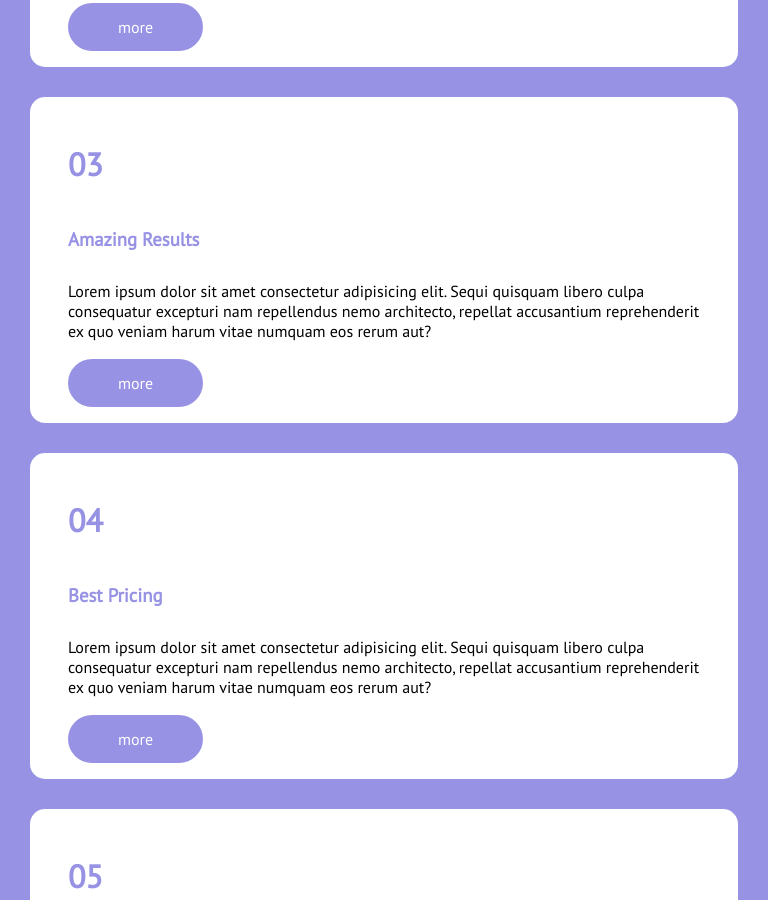
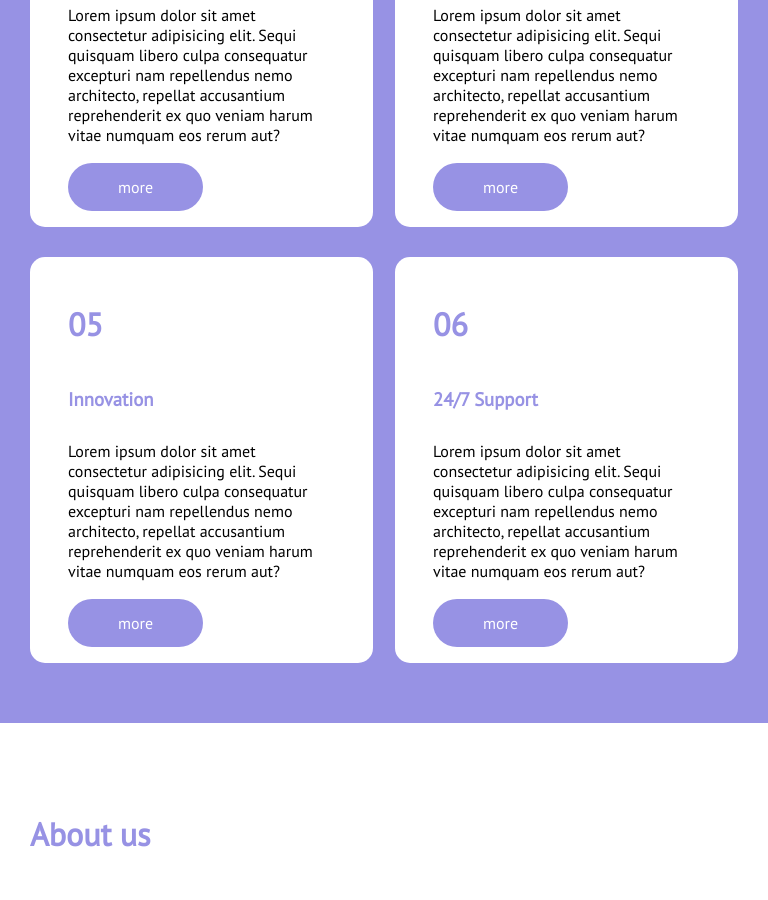
Before and after one commit to AlexandruConstantinBurlacu/htmlcss-responsive-layout, a plain HTML site: page index.html in a window 768 px wide. Shown: the part 6183-7083 px from the top of the page. Drawn offline with Linux system fonts and the light colour scheme.

Commit message:
posizionamento benefits per tablet

```diff
--- a/index.html
+++ b/index.html
@@ -103,6 +103,7 @@
         <!-- SEZIONE BENEFITS -->
         <section class="benefits">
             <h2>Benefits of working with us</h2>
+            <div class="container-due">
                 <div class="pros">
                     <h1>01</h1>
                     <h3>High Quality</h3>
@@ -115,6 +116,8 @@
                     <p>Lorem ipsum dolor sit amet consectetur adipisicing elit. Sequi quisquam libero culpa consequatur excepturi nam repellendus nemo architecto, repellat accusantium reprehenderit ex quo veniam harum vitae numquam eos rerum aut?</p>
                     <a href="#">more</a>
                 </div>
+            </div>
+            <div class="container-due">
                 <div class="pros">
                     <h1>03</h1>
                     <h3>Amazing Results</h3>
@@ -127,6 +130,8 @@
                     <p>Lorem ipsum dolor sit amet consectetur adipisicing elit. Sequi quisquam libero culpa consequatur excepturi nam repellendus nemo architecto, repellat accusantium reprehenderit ex quo veniam harum vitae numquam eos rerum aut?</p>
                     <a href="#">more</a>
                 </div>
+            </div>
+            <div class="container-due">
                 <div class="pros">
                     <h1>05</h1>
                     <h3>Innovation</h3>
@@ -137,6 +142,7 @@
                     <h3>24/7 Support</h3>
                     <p>Lorem ipsum dolor sit amet consectetur adipisicing elit. Sequi quisquam libero culpa consequatur excepturi nam repellendus nemo architecto, repellat accusantium reprehenderit ex quo veniam harum vitae numquam eos rerum aut?</p>
                     <a href="#">more</a>
+                </div>
             </div>
         </section>
         <!-- SEZIONE ABOUT US -->
--- a/mobile.css
+++ b/mobile.css
@@ -261,7 +261,7 @@ body {
         padding-right: 38px;
     }
 
-    .pros:last-of-type {
+    .container-due:last-of-type {
         margin-bottom: 60px;
     }
 
--- a/tablet.css
+++ b/tablet.css
@@ -258,6 +258,11 @@ body {
         margin-bottom: 70px;
     }
 
+    .container-due {
+        display: flex;
+        gap: 22px;
+    }
+
     .pros {
         background-color: white;
 
@@ -270,7 +275,7 @@ body {
         padding-right: 38px;
     }
 
-    .pros:last-of-type {
+    .container-due:last-of-type {
         margin-bottom: 60px;
     }
 
```
Lines whose indentation alone changed are shown as unchanged.
